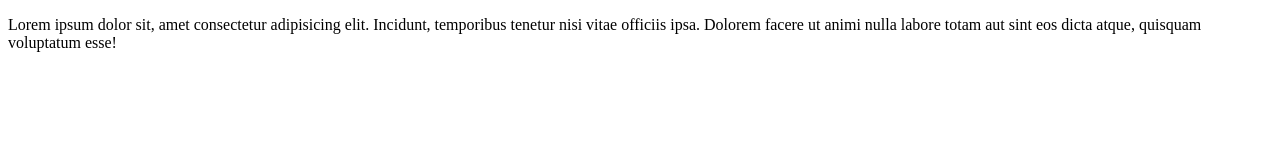
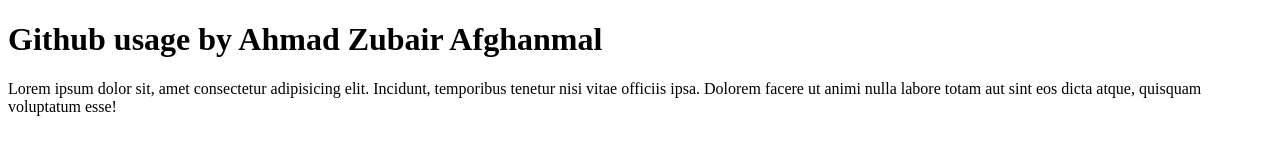
Before and after one commit to AhmadZubairafghanmal/git_test_usage, a plain HTML site: page index.html in a window 1280 px wide. Drawn offline with Linux system fonts and the light colour scheme.

Commit message:
header added

```diff
--- a/index.html
+++ b/index.html
@@ -6,6 +6,7 @@
     <title>Document</title>
   </head>
   <body>
+    <h1>Github usage by Ahmad Zubair Afghanmal</h1>
     <p>
       Lorem ipsum dolor sit, amet consectetur adipisicing elit. Incidunt,
       temporibus tenetur nisi vitae officiis ipsa. Dolorem facere ut animi nulla
```
